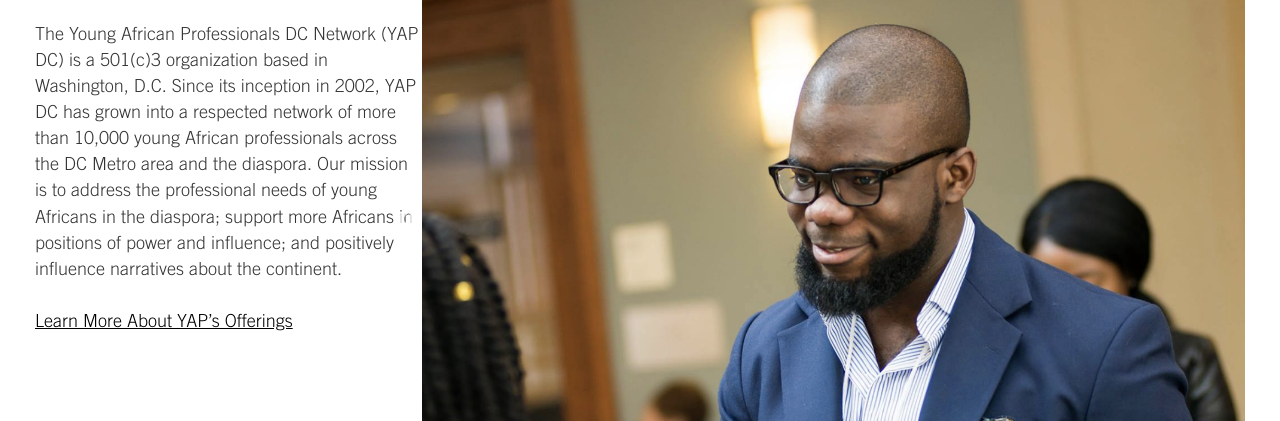
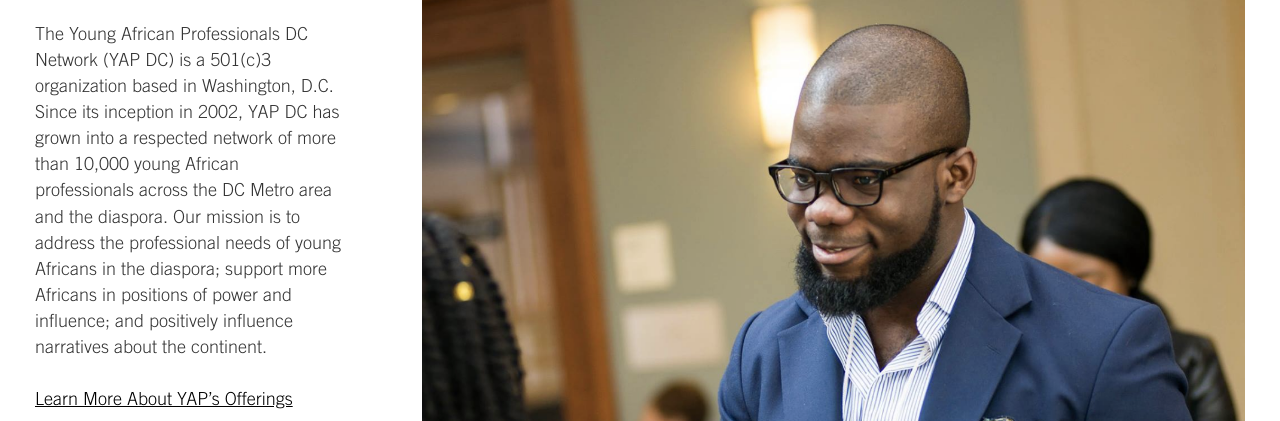
Before and after one commit to williamkwao/yap, a Gatsby site: page / in a window 1280 px wide. Shown: the part 207-628 px from the top of the page. Built offline with nearby package versions, Linux system fonts and the light colour scheme; Gatsby itself is replaced by a stand-in of ours.

Commit message:
remove mobile marin for yap mission

```diff
--- a/src/pages/index.js
+++ b/src/pages/index.js
@@ -43,9 +43,12 @@
   }
   .social-icons {
     display: none;
-    @media (min-width: 992px) {
+  }
+
+  @media (min-width: 992px) {
+    margin-right: 81px;
+    .social-icons {
       display: block;
-      margin-right: 81px;
       position: absolute;
       bottom: 25px;
     }
```
